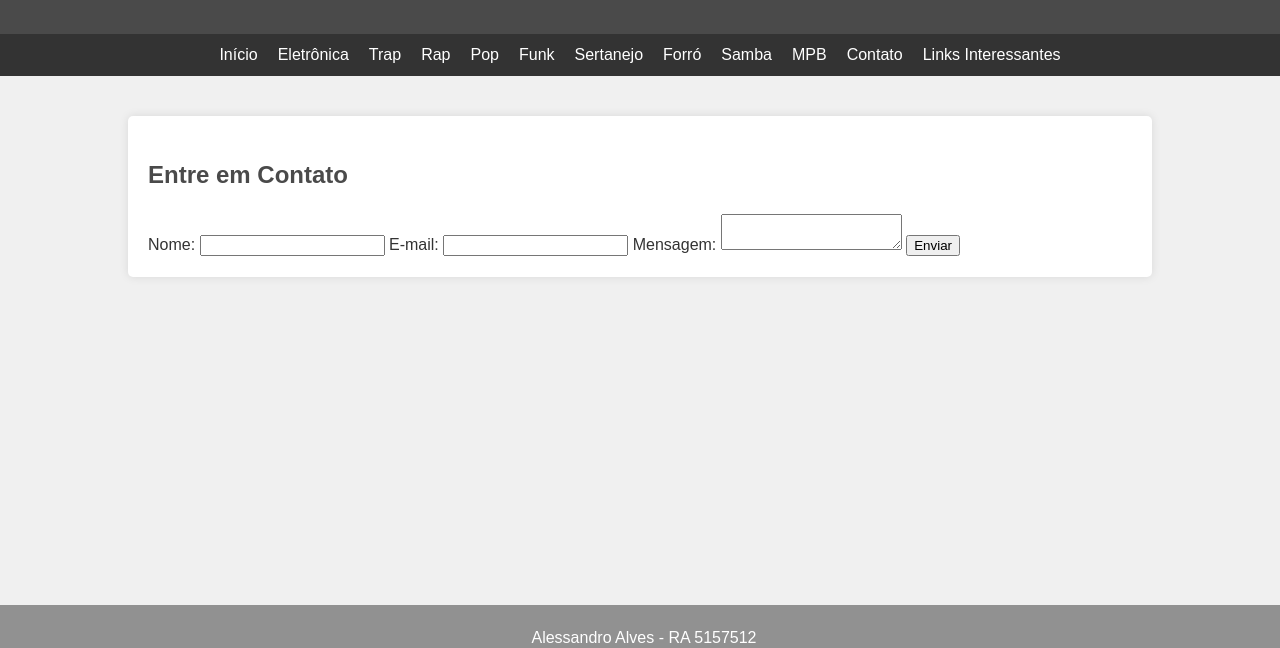
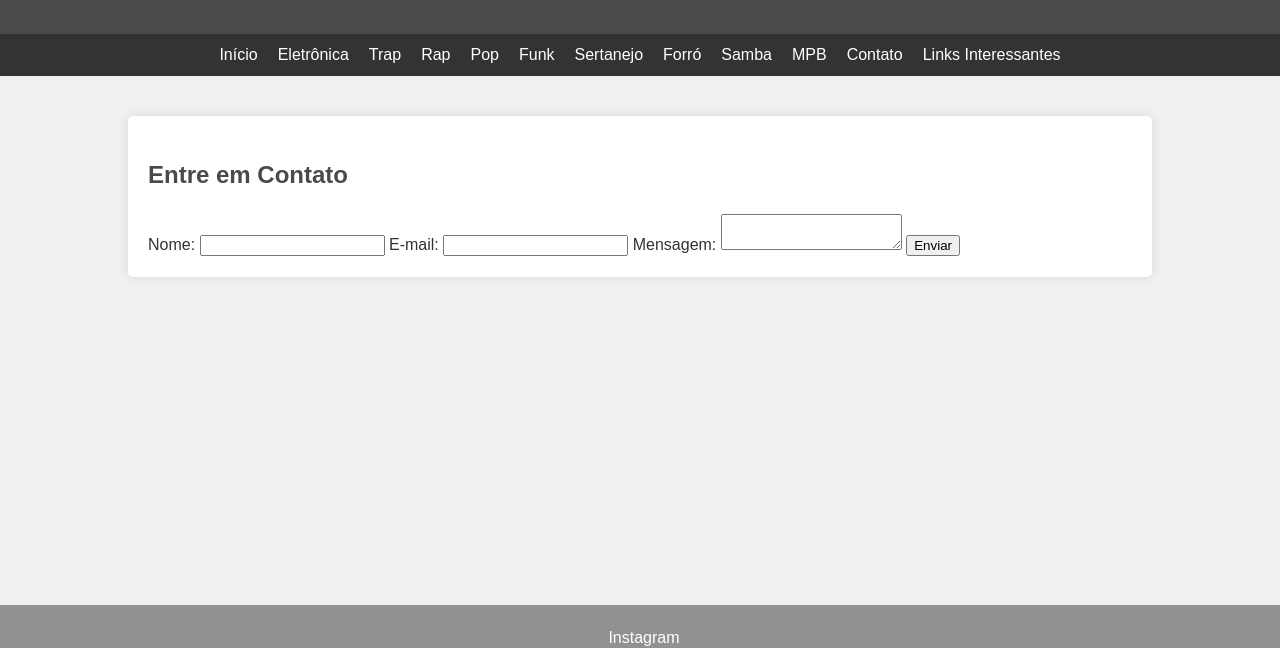
Before and after one commit to AlessandroABJ/site, a plain HTML site: page contato.htm in a window 1280 px wide. Shown: the part 152-800 px from the top of the page. Drawn offline with Linux system fonts and the light colour scheme.

Commit message:
Update contato.htm

```diff
--- a/contato.htm
+++ b/contato.htm
@@ -55,6 +55,7 @@
     </div>
 
     <footer>
+        <p><a href="https://www.instagram.com/alessandro.abj/" style="color: inherit; text-decoration: none;">Instagram</a></p>
         <p>Alessandro Alves - RA 5157512</p>
     </footer>
 </body>
```
